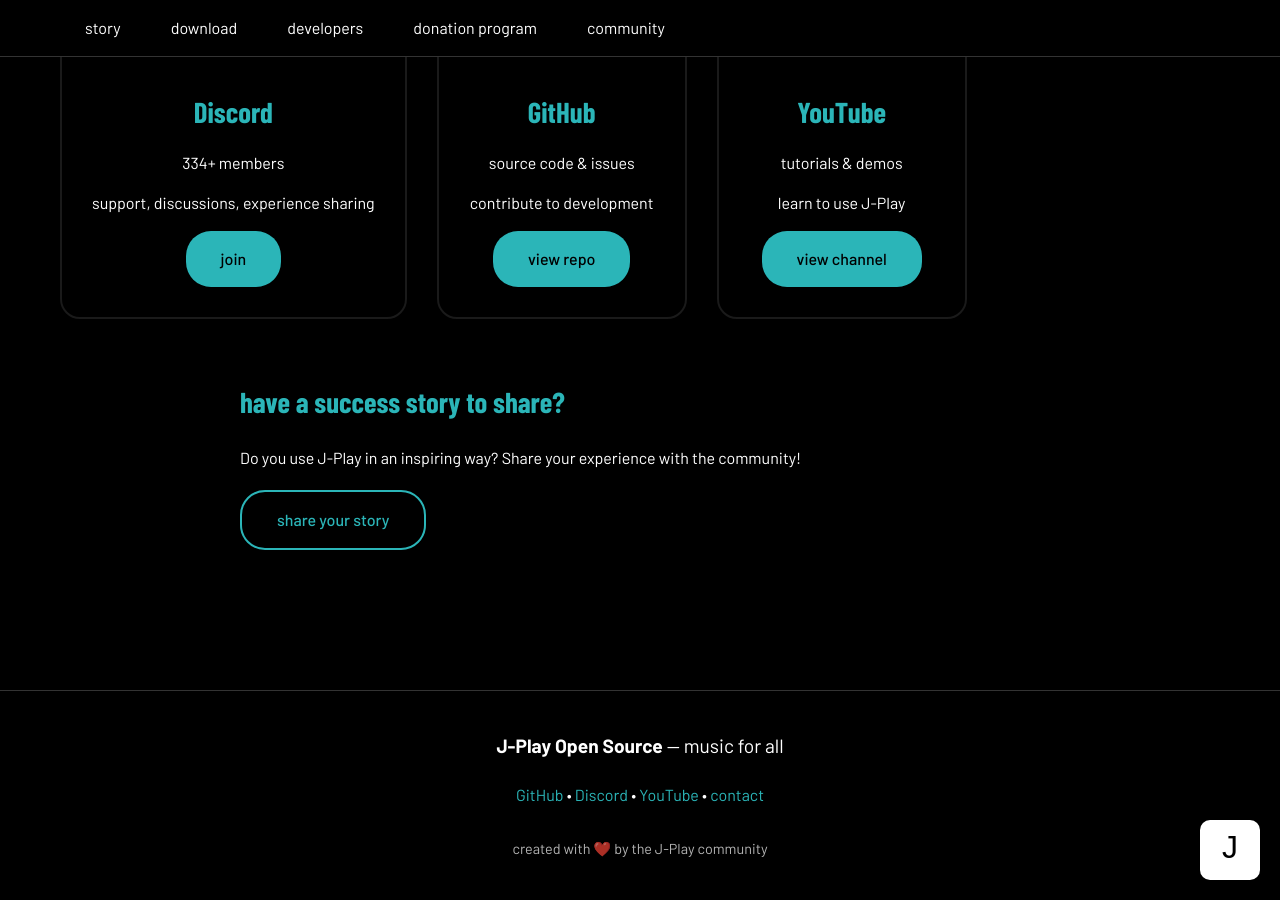
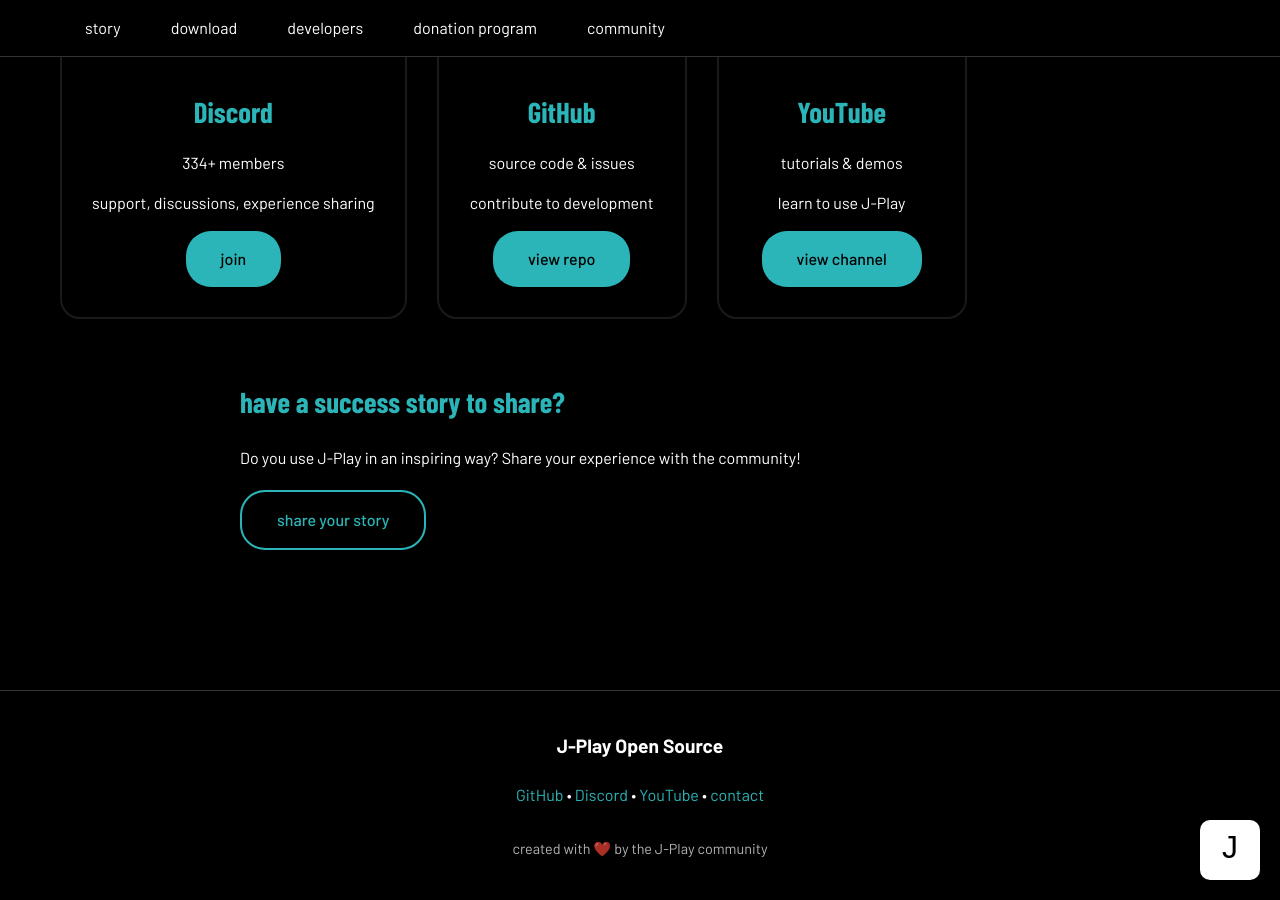
Before and after one commit to Pjoooo/jplay-website, a Jekyll site: the page built from index.html, in a window 1280 px wide and 900 px high, scrolled down 5821 px. Built offline with Jekyll 4.4.1, drawn with Linux system fonts in a browser that asks for light colours.

Commit message:
Update index.html

```diff
--- a/index.html
+++ b/index.html
@@ -234,7 +234,7 @@
 <footer>
     <div class="container">
         <p style="font-size: 1.2em; margin-bottom: 20px;">
-            <strong>J-Play Open Source</strong> — music for all
+            <strong>J-Play Open Source</strong>
         </p>
         <p>
             <a href="{{ site.github_repo }}">GitHub</a> •
```
